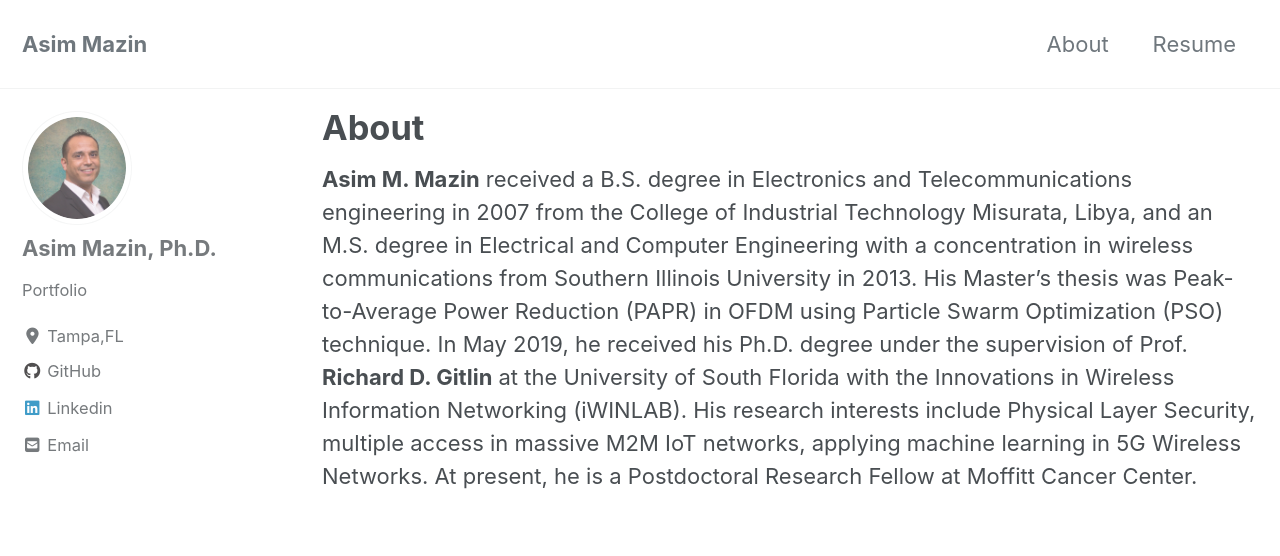
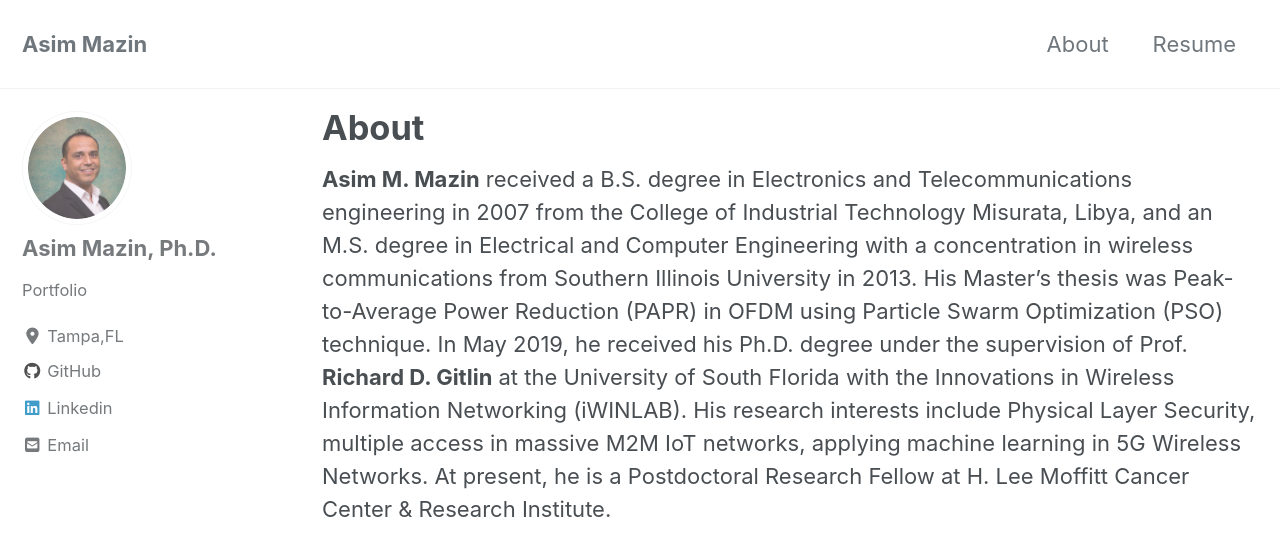
Before and after one commit to AsimMazin/Asimmazin.github.io, a Jekyll site: the page built from _pages/about.md, in a window 1280 px wide and 900 px high. Shown: the top 556 px of the window. Built offline with Jekyll 4.4.1, drawn with Linux system fonts in a browser that asks for light colours; cached includes are drawn as plain includes; nearby versions of some CDN libraries.

Commit message:
New modifications

```diff
--- a/_pages/about.md
+++ b/_pages/about.md
@@ -9,4 +9,4 @@ header:
 Industrial Technology Misurata, Libya, and an M.S. degree in Electrical and Computer Engineering with a concentration in wireless communications from Southern Illinois University in 2013.
 His Master's thesis was Peak-to-Average Power Reduction (PAPR) in OFDM using Particle Swarm Optimization (PSO) technique.
 In May 2019, he received his Ph.D. degree under the supervision of Prof. **Richard D. Gitlin** at the University of South Florida with the Innovations in Wireless Information Networking (iWINLAB).
-His research interests include Physical Layer Security, multiple access in massive M2M IoT networks, applying machine learning in 5G Wireless Networks. At present, he is a Postdoctoral Research Fellow at Moffitt Cancer Center.
+His research interests include Physical Layer Security, multiple access in massive M2M IoT networks, applying machine learning in 5G Wireless Networks. At present, he is a Postdoctoral Research Fellow at H. Lee Moffitt Cancer Center & Research Institute.
```
